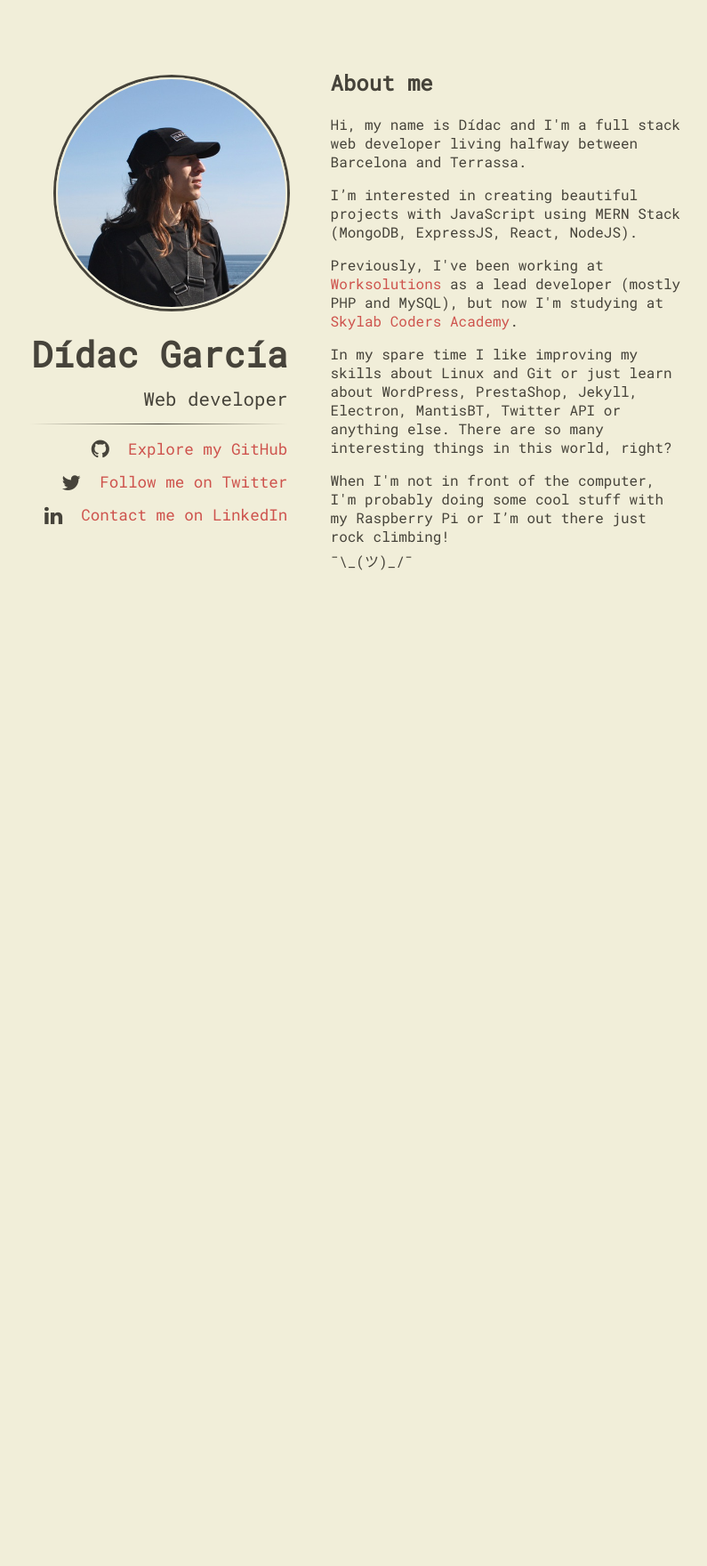
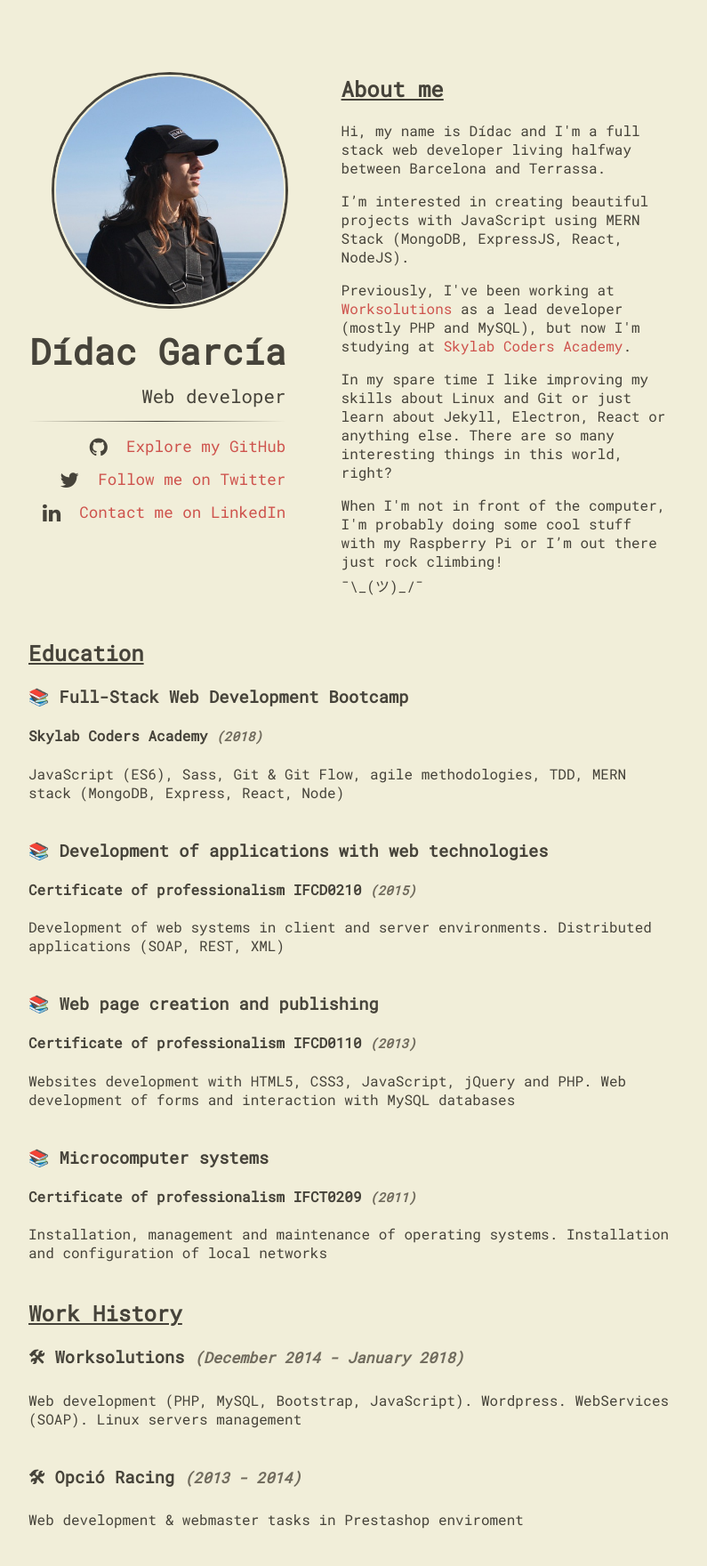
Before and after one commit to didaquis/didaquis, a Jekyll site: the page built from index.html, in a window 1280 px wide. Shown: the whole page at 89% size, without its empty margins (246-1041 px from the left). Built offline with Jekyll 4.4.1, drawn with Linux system fonts in a browser that asks for light colours; before the commit the page ends 900 px from its top, so only the background shows below that.

Commit message:
:sparkles: Ampliar contenido

```diff
--- a/_config.yml
+++ b/_config.yml
@@ -10,7 +10,7 @@ compass:
   author: "Dídac García"
   # tagline will appear under the title (optional)
   tagline: "Web developer"
-  # if include_content is true, the contents of the content.html include will be
+  # if include_content is true, the contents of the main-content.html include will be
   # added right above the generated item list, if present
   include_content: true
   # if include_analytics is true, the content of the analytics.html include will
@@ -19,6 +19,8 @@ compass:
   include_analytics: false
   description: "My name is Dídac and I'm a full stack web developer"
   location: "Barcelona - Terrassa"
+  # Twitter @username (as defined by the Twitter Card specs)
+  twitter: "didaquis"
 
 # exclude
 exclude: ["CNAME", "Gemfile", "Gemfile.lock", "LICENSE", "README.md"]
--- /dev/null
+++ b/_includes/education.html
@@ -0,0 +1,21 @@
+<h2>Education</h2>
+<article>
+	<h3>📚 Full-Stack Web Development Bootcamp</h3>
+	<h4>Skylab Coders Academy <span>(2018)</span></h4>
+	<p>JavaScript (ES6), Sass, Git & Git Flow, agile methodologies, TDD, MERN stack (MongoDB, Express, React, Node)</p>
+</article>
+<article>
+	<h3>📚 Development of applications with web technologies</h3>
+	<h4>Certificate of professionalism IFCD0210 <span>(2015)</span></h4>
+	<p>Development of web systems in client and server environments. Distributed applications (SOAP, REST, XML)</p>
+</article>
+<article>
+	<h3>📚 Web page creation and publishing</h3>
+	<h4>Certificate of professionalism IFCD0110 <span>(2013)</span></h4>
+	<p>Websites development with HTML5, CSS3, JavaScript, jQuery and PHP. Web development of forms and interaction with MySQL databases</p>
+</article>
+<article>
+	<h3>📚 Microcomputer systems</h3>
+	<h4>Certificate of professionalism IFCT0209 <span>(2011)</span></h4>
+	<p>Installation, management and maintenance of operating systems. Installation and configuration of local networks</p>
+</article>
--- a/_includes/head.html
+++ b/_includes/head.html
@@ -1,26 +1,41 @@
 <head>
 	<meta http-equiv="content-type" content="text/html; charset=utf-8">
 	<meta name="viewport" content="width=device-width, initial-scale=1.0">
-	<title>{{ site.compass.author }} &#8226; {{ site.compass.tagline | strip_html }}</title>
+	<title>{% if site.compass.author %}{{ site.compass.author }} &#8226; {% endif %}{{ site.compass.tagline | strip_html }}</title>
 
-	<link rel="apple-touch-icon" href="{{ site.compass.logo }}"/>
-	<link rel="shortcut icon" sizes="16x16 24x24 32x32 48x48 64x64" href="{{ site.url }}/favicon.ico" />
+	<link rel="apple-touch-icon" href="{{ site.baseurl }}{{ site.compass.logo }}"/>
+	<link rel="shortcut icon" sizes="16x16 24x24 32x32 48x48 64x64" href="{{ site.url }}{{ site.baseurl }}/favicon.ico" />
 
 	<link rel="stylesheet" href="{{ site.baseurl }}/assets/normalize.css">
 	<link rel="stylesheet" href="{{ site.baseurl }}/assets/main.css">
 	<link rel="stylesheet" href="{{ site.baseurl }}/assets/font-awesome-4.7.0/css/font-awesome.min.css">
 	<link rel="stylesheet" href="{{ site.baseurl }}/assets/typography/roboto-mono.css">
 
-	<link rel="canonical" href="{{ site.url }}{{ page.url }}">
+	<link rel="canonical" href="{{ site.url }}{{ site.baseurl }}{{ page.url }}">
 
 	<meta name="author" content="{{ site.compass.author }}">
 	<meta name="description" content="{{ site.compass.tagline }}"/>
 
+	<!-- Open Graph tags -->
+	<meta property="og:type" content="website"/>
 	<meta property="og:title" content="{{ site.compass.author }} &#8226; {{ site.compass.tagline }}"/>
-	<meta property="og:url" content="{{ site.url }}{{ page.url }}"/>
+	<meta property="og:url" content="{{ site.url }}{{ site.baseurl }}{{ page.url }}"/>
 	<meta property="og:image" content="{{ site.url }}{{ site.baseurl }}{{ site.compass.logo }}"/>
 	<meta property="og:description" content="{{ site.compass.description }}"/>
 	<meta property="og:site_name" content="{{ site.compass.author }} &#8226; {{ site.compass.tagline }}">
+
+	 <!-- Twitter Card tags -->
+	<meta name="twitter:card" content="{{ site.compass.logo }}">
+	<meta name="twitter:title" content="{{ site.compass.author }} &#8226; {{ site.compass.tagline }}"">
+	{% if site.twitter.site %}
+	<meta name="twitter:site" content="{{ site.twitter.site }}">
+	{% endif %}
+	{% if site.twitter.creator %}
+	<meta name="twitter:creator" content="{{ site.twitter.creator }}">
+	{% endif %}
+	<meta name="twitter:url" content="{{ site.url }}{{ site.baseurl }}{{ page.url }}">
+	<meta name="twitter:description" content="{{ site.compass.description }}">
+	<meta name="twitter:image:src" content="{{ site.url }}{{ site.baseurl }}{{ site.compass.logo }}">
 
 	{% if site.compass.include_analytics %}
 	{% include analytics.html %}
--- a/_includes/content.html
+++ b/_includes/main-content.html
@@ -2,5 +2,5 @@
 <p>Hi, my name is Dídac and I'm a full stack web developer living halfway between Barcelona and Terrassa.</p>
 <p>I’m interested in creating beautiful projects with JavaScript using MERN Stack (MongoDB, ExpressJS, React, NodeJS).</p>
 <p>Previously, I've been working at <a href="https://worksolutions.es" target="_blank" title="Worksolutions">Worksolutions</a> as a lead developer (mostly PHP and MySQL), but now I'm studying at <a href="http://www.skylabcoders.com/es" target="_blank" title="Skylab Coders Academy">Skylab Coders Academy</a>.</p>
-<p>In my spare time I like improving my skills about Linux and Git or just learn about WordPress, PrestaShop, Jekyll, Electron, MantisBT, Twitter API or anything else. There are so many interesting things in this world, right?</p>
+<p>In my spare time I like improving my skills about Linux and Git or just learn about Jekyll, Electron, React or anything else. There are so many interesting things in this world, right?</p>
 <p>When I'm not in front of the computer, I'm probably doing some cool stuff with my Raspberry Pi or I’m out there just rock climbing!<br><span style="white-space: nowrap; line-height: 220%;">¯\_(ツ)_/¯</span></p>
--- /dev/null
+++ b/_includes/work-history.html
@@ -0,0 +1,9 @@
+<h2>Work History</h2>
+<article>
+	<h3>🛠 Worksolutions <span>(December 2014 - January 2018)</span></h3>
+	<p>Web development (PHP, MySQL, Bootstrap, JavaScript). Wordpress. WebServices (SOAP). Linux servers management</p>
+</article>
+<article>
+	<h3>🛠 Opció Racing <span>(2013 - 2014)</span></h3>
+	<p>Web development & webmaster tasks in Prestashop enviroment</p>
+</article>
--- a/_layouts/base.html
+++ b/_layouts/base.html
@@ -1,9 +1,7 @@
 <!DOCTYPE html>
-<html>
+<html lang="en">
   {% include head.html %}
   <body>
-
   {{ content }}
-
   </body>
 </html>
--- a/assets/main.scss
+++ b/assets/main.scss
@@ -5,24 +5,14 @@ $text-color: #46433A;
 $anchor-text-color: #CE534D;
 $background-color: #F1EED9;
 
+$space-mid-from-sides: 12px;
+$space-large-from-sides: 18px;
+$space-between-elements: 42px;
+
 body {
 	font-family: 'Roboto Mono', monospace;
 	color: $text-color;
 	background-color: $background-color;
-}
-
-header {
-	margin-bottom: 36px;
-	padding: 10px 14px 0 14px;
-}
-
-main {
-	margin-bottom: 36px;
-}
-
-/*** wrapper div for both header and main ***/
-.wrapper {
-	margin-top: 10%;
 }
 
 /*** anchor tags ***/
@@ -99,28 +89,94 @@ hr {
 	background-image: -o-linear-gradient(left, rgba(0,0,0,0), $text-color, rgba(0,0,0,0));
 }
 
-/*** footer ***/
-footer {
-	position: fixed;
-	bottom: 0;
-	right: 0;
-	height: 20px;
+article {
+	margin-bottom: $space-between-elements
 }
 
+h2 {
+	text-decoration: underline;
+}
+
+h3 span, h4 span {
+	color: lighten($text-color, 15%);
+	font-style: italic;
+	font-size: 0.9em;
+}
+
+
 /*** media queries ***/
-/* X-Small devices (phones, 480px and up) */
-@media (min-width: 480px) {
-	/* wrapper stays 480px wide past 480px wide and is kept centered */
-	.wrapper {
-		width: 480px;
-		margin: 6% auto 0 auto;
+/* XX-Small devices (phones, 320px and up) */
+@media (min-width: 320px) {
+	/* content stays 320px wide past 320px wide and is kept centered */
+	.content {
+		width: 320px;
+		margin: $space-between-elements auto 0 auto;
+	}
+
+	header, main {
+		margin-bottom: $space-between-elements;
+		padding-left: $space-large-from-sides / 2;
+		padding-right: $space-large-from-sides / 2;
+	}
+
+	.full-width-section {
+		margin-bottom: $space-between-elements;
+		padding-left: $space-large-from-sides / 2;
+		padding-right: $space-large-from-sides / 2;
 	}
 }
 
+/* X-Small devices (phones, 360px and up) */
+@media (min-width: 360px) {
+	/* content stays 360px wide past 360px wide and is kept centered */
+	.content {
+		width: 360px;
+	}
+}
+
+/* Small devices (phones, 480px and up) */
+@media (min-width: 480px) {
+	/* content stays 480px wide past 480px wide and is kept centered */
+	.content {
+		width: 460px;
+		margin: $space-between-elements auto 0 auto;
+	}
+
+	header, main {
+		margin-bottom: $space-between-elements;
+		padding-left: $space-large-from-sides;
+		padding-right: $space-large-from-sides;
+	}
+
+	.full-width-section {
+		margin-bottom: $space-between-elements;
+		padding-left: $space-large-from-sides;
+		padding-right: $space-large-from-sides;
+	}
+}
+
+/* Medium devices (phones, 560px and up) */
+@media (min-width: 560px) {
+	/* content stays 560px wide past 560px wide and is kept centered */
+	.content {
+		width: 540px;
+	}
+}
+
+/* Medium devices (phones, 720px and up) */
+@media (min-width: 720px) {
+	/* content stays 720px wide past 720px wide and is kept centered */
+	.content {
+		width: 700px;
+	}
+}
+
+
 /* All other devices (768px and up) */
 @media (min-width: 768px) {
-	.wrapper {
+	.content {
 		width: 748px;
+		margin: $space-between-elements * 2 auto 0 auto;
 	}
 
 	/* the header column stays left and has a dynamic width with all contents
@@ -137,13 +193,19 @@ footer {
 	}
 
 	main {
-		width: 53%;
+		width: 50%;
 		margin-left: 47%;
 	}
-}
 
-@media (max-width: 500px) {
-	main {
-		padding: 0 10px 0 10px;
+	header, main {
+		margin-bottom: $space-between-elements;
+		padding-left: $space-mid-from-sides;
+		padding-right: $space-mid-from-sides;
+	}
+
+	.full-width-section {
+		margin-bottom: $space-between-elements;
+		padding-left: $space-mid-from-sides;
+		padding-right: $space-mid-from-sides;
 	}
 }
--- a/index.html
+++ b/index.html
@@ -1,22 +1,19 @@
 ---
 layout: base
 ---
-<div class="wrapper">
+<div class="content">
 	<header>
 		{% if site.compass.logo %}
 		<div class="logo-container">
-			<a class="logo" href="{{ page.baseurl }}" style="background-image: url('{{ site.baseurl }}{{ site.compass.logo }}')"></a>
+			<span class="logo" style="background-image: url('{{ site.baseurl }}{{ site.compass.logo }}')"></span>
 		</div>
 		{% endif %}
-
 		{% if site.compass.author %}
 		<div class="author-container"><h1>{{ site.compass.author }}</h1></div>
 		{% endif %}
-
 		{% if site.compass.tagline %}
 		<div class="tagline-container"><p>{{ site.compass.tagline }}</p></div>
 		{% endif %}
-
 		<hr>
 		<ul class="fa-ul main-list">
 			<li class="main-list-item">
@@ -35,9 +32,15 @@ layout: base
 	</header>
 	<main>
 		{% if site.compass.include_content %}
-		<div class="content">
-			{% include content.html %}
-		</div>
+		<section>
+			{% include main-content.html %}
+		</section>
 		{% endif %}
 	</main>
+	<section class="full-width-section">
+		{% include education.html %}
+	</section>
+	<section class="full-width-section">
+		{% include work-history.html %}
+	</section>
 </div>
```
Also changed, not shown: Gemfile.lock. Lines whose indentation alone changed are shown as unchanged.
